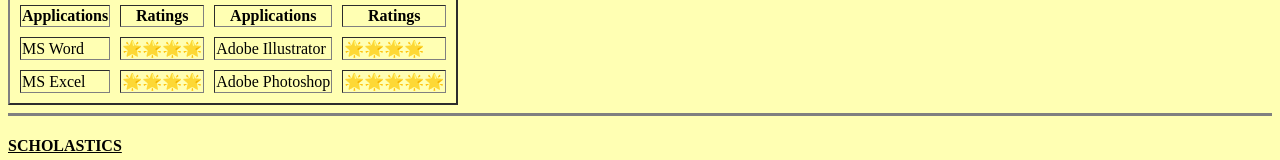
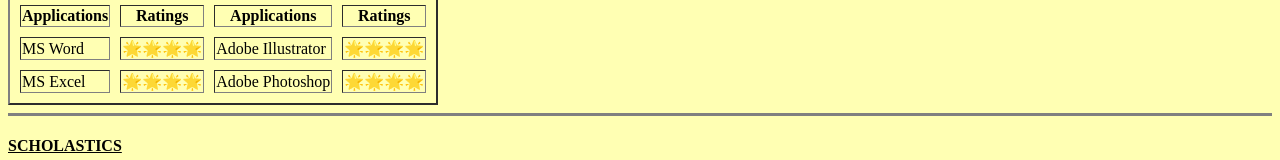
Before and after one commit to Pronoy19/Curriculum-Vitae, a plain HTML site: page index.htm in a window 1280 px wide. Shown: the part 1689-1849 px from the top of the page. Drawn offline with Linux system fonts and the light colour scheme.

Commit message:
index.htm
Update the Ratings mark

```diff
--- a/index.htm
+++ b/index.htm
@@ -100,7 +100,7 @@
              <td>MS Excel</td>
              <td>🌟🌟🌟🌟</td>
              <td>Adobe Photoshop</td>
-             <td>🌟🌟🌟🌟🌟</td>
+             <td>🌟🌟🌟🌟</td>
            </tr>
         </table>
        <hr size="3" noshade>
```
